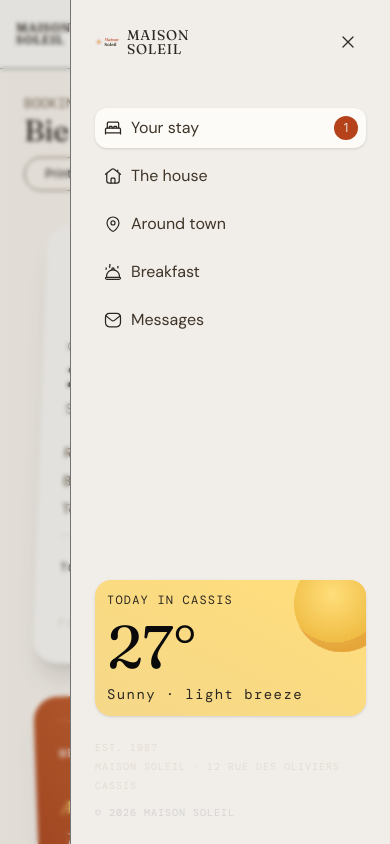
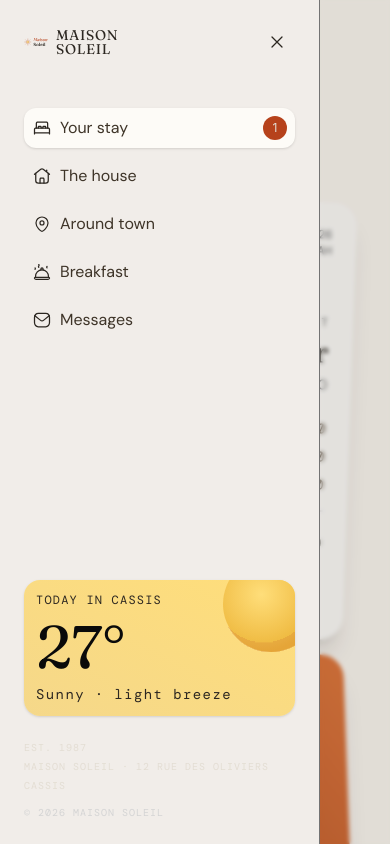
Before and after one commit to fabusuyi-deborah/Maison-Guest-house, a React (Vite) app: page / in a window 390 px wide. Both pictures are taken after a click on the button "Open menu". Built offline with nearby package versions, Linux system fonts and the light colour scheme.

Commit message:
fixed some responsiveness

```diff
--- a/src/MainLayout.tsx
+++ b/src/MainLayout.tsx
@@ -16,12 +16,7 @@ const MainLayout = ({ children }: { children: React.ReactNode }) => {
       {/* Main Content */}
       <div className="flex flex-1 flex-col min-w-0 min-h-0">
         {/* Mobile Header */}
-        <header className="flex items-center justify-between border-b border-neutral-500 bg-neutral-50 p-4 lg:hidden">
-          <div className="flex flex-col font-serif text-xs font-bold uppercase leading-none tracking-wider text-neutral-900">
-            <span>Maison</span>
-            <span>Soleil</span>
-          </div>
-
+        <header className=" lg:hidden">
           <button
             onClick={() => setIsSidebarOpen(true)}
             className="p-2"
--- a/src/components/SideBar.tsx
+++ b/src/components/SideBar.tsx
@@ -14,7 +14,7 @@ const SideBar = ({ isOpen, onClose }: SideBarProps) => {
       {/* Backdrop */}
       {isOpen && (
         <div
-          className="fixed inset-0 z-40 bg-black/10 backdrop-blur-[2px] lg:hidden"
+          className="fixed inset-0 z-40 bg-black/10 backdrop-blur-[2px] xl:hidden"
           onClick={onClose}
         />
       )}
@@ -22,27 +22,25 @@ const SideBar = ({ isOpen, onClose }: SideBarProps) => {
       {/* Sidebar Drawer */}
       <aside
         className={`
-          fixed top-0 right-0 bottom-0 z-50
+          fixed top-0 left-0 bottom-0 z-50
           w-80
           bg-neutral-200
-          border-l border-neutral-500
+          border-r border-neutral-500
           p-6
           flex flex-col justify-between
-
           transform transition-transform duration-300 ease-in-out
 
-          lg:relative
-          lg:left-0
-          lg:right-auto
-          lg:top-auto
-          lg:bottom-auto
-          lg:h-screen
-          lg:translate-x-0
-          lg:border-r
-          lg:border-l-0
-          lg:bg-transparent
+          xl:relative
+          xl:left-0
+          xl:right-auto
+          xl:top-auto
+          xl:bottom-auto
+          xl:h-screen
+          xl:translate-x-0
+          xl:border-r
+          xl:bg-transparent
 
-          ${isOpen ? "translate-x-0" : "translate-x-full lg:translate-x-0"}
+          ${isOpen ? "translate-x-0" : "-translate-x-full xl:translate-x-0"}
         `}
       >
         {/* Top */}
@@ -59,7 +57,7 @@ const SideBar = ({ isOpen, onClose }: SideBarProps) => {
 
             <button
               onClick={onClose}
-              className="p-2 lg:hidden"
+              className="p-2 xl:hidden"
               aria-label="Close menu"
             >
               <img src={CloseIcon} alt="" />
```
